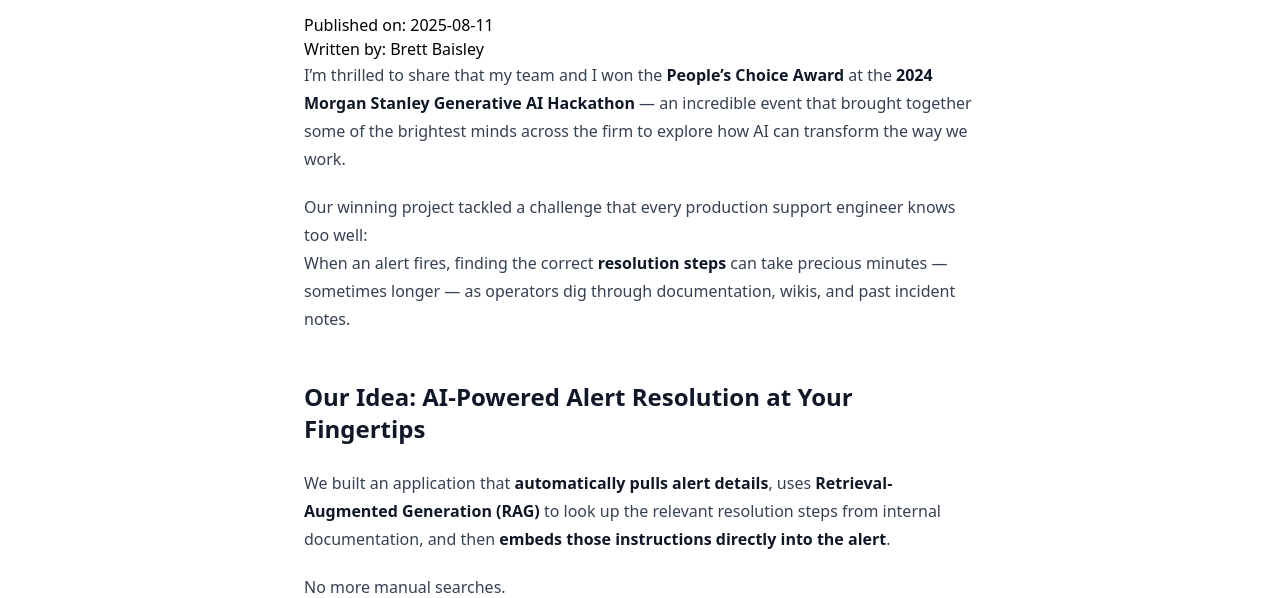
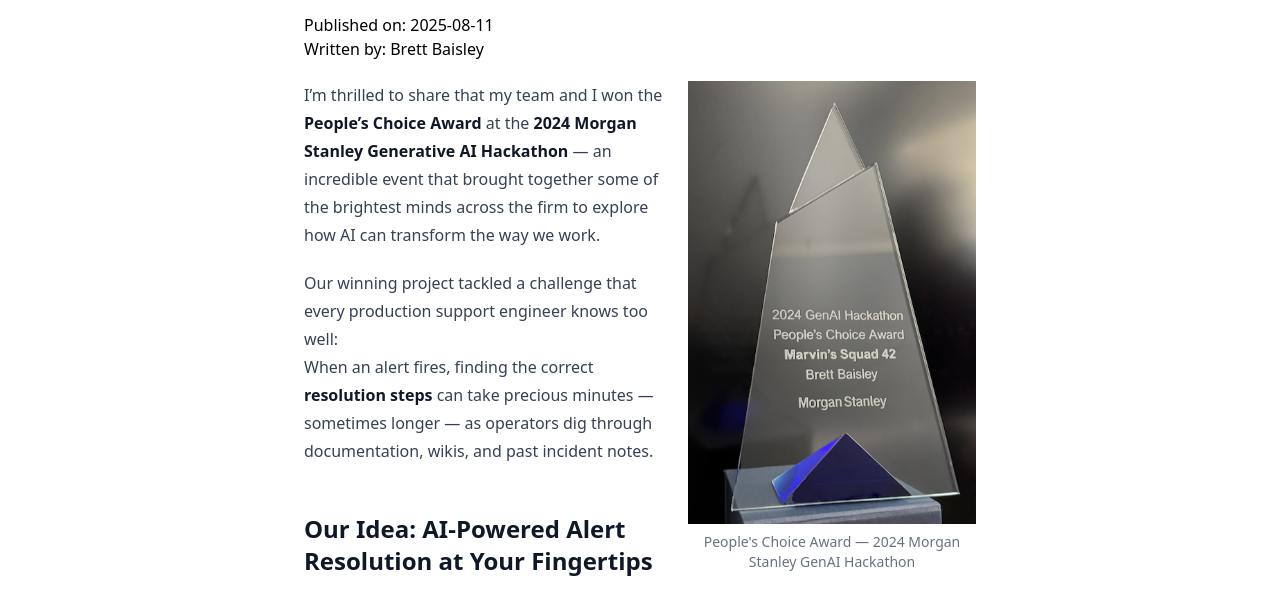
Before and after one commit to brettbaisley/personal-sites-monorepo, an Astro site in the folder sites/baisley.dev/: page /blog/2024-genai-hackathon-winner in a window 1280 px wide. Shown: the part 202-800 px from the top of the page. Built offline with nearby package versions, Linux system fonts and the light colour scheme; Astro itself is replaced by a stand-in of ours.

Commit message:
Basic blog rewrite

```diff
--- a/sites/baisley.dev/src/content.config.ts
+++ b/sites/baisley.dev/src/content.config.ts
@@ -15,6 +15,15 @@
       tags: z.array(z.string()).optional(),
       draft: z.boolean().optional().default(false),
       author: reference('authors'),
+      images: z.array(
+        z.object({
+          src: z.string().min(1),
+          alt: z.string().optional(),
+          caption: z.string().optional(),
+          width: z.number().int().optional(),
+          height: z.number().int().optional(),
+        })
+      ).optional().default([]),
     })
 });
 
--- a/sites/baisley.dev/src/content/blog/2024-genai-hackathon-winner.md
+++ b/sites/baisley.dev/src/content/blog/2024-genai-hackathon-winner.md
@@ -5,7 +5,10 @@
 description: How our AI-powered alert assistant won the People's Choice Award at the 2024 Morgan Stanley GenAI Hackathon - cutting recovery time, boosting reliability, and showing the power of Generative AI in action.
 author: brett-baisley
 images:
-  - ../../assets/images/2024-genai-hackathon-throphy.png
+  - src: ../images/2024-genai-hackathon-throphy.png
+    alt: "2024 Morgan Stanley GenAI Hackathon People's Choice trophy"
+    caption: "People's Choice Award — 2024 Morgan Stanley GenAI Hackathon"
+    featured: true
 ---
 
 I'm thrilled to share that my team and I won the **People's Choice Award** at the **2024 Morgan Stanley Generative AI Hackathon** — an incredible event that brought together some of the brightest minds across the firm to explore how AI can transform the way we work.
--- a/sites/baisley.dev/src/content/blog/what-is-the-best-stroller.md
+++ b/sites/baisley.dev/src/content/blog/what-is-the-best-stroller.md
@@ -4,6 +4,11 @@
 publish_date: 2023-07-02
 description: 'This is my unofficial review of what I believe is the best stroller, or at least type of stroller, to buy.'
 author: 'brett-baisley'
+images:
+  - src: ../images/bob_flex_duallie.png
+    alt: "BOB Revolution Flex Duallie stroller"
+    caption: "Our pick for the best stroller: BOB Revolution Flex Duallie"
+    featured: true
 ---
 
 I am not an official product reviewer. I don't work for a stroller company. I am just a regular dad of two boys who over the years have owned and used multiple different strollers. I want to share my personal recommendation on which stroller I think is the best, and I hope anyone who is on the fence on which stroller to buy finds this helpful.
--- a/sites/baisley.dev/src/pages/blog/[id].astro
+++ b/sites/baisley.dev/src/pages/blog/[id].astro
@@ -34,6 +34,23 @@
 >
 
   <article class="prose max-w-none">
+
+    { post.data.images && post.data.images.length > 0 ? (
+      <figure class="float-right ml-4 mb-4 w-72">
+        <img
+          src={post.data.images[0].src}
+          alt={post.data.images[0].alt || ""}
+          width={post.data.images[0].width || undefined}
+          height={post.data.images[0].height || undefined}
+        />
+        { post.data.images[0].caption ? (
+          <figcaption class="text-sm text-center text-gray-500 mt-2">
+            {post.data.images[0].caption}
+          </figcaption>
+        ) : null }
+      </figure>
+    ) : null
+    }
     <Content />
   </article>
 
```
Also changed, not shown: sites/baisley.dev/public/images/2024-genai-hackathon-throphy.png (added), sites/baisley.dev/public/images/bob_flex_duallie.png (added).
